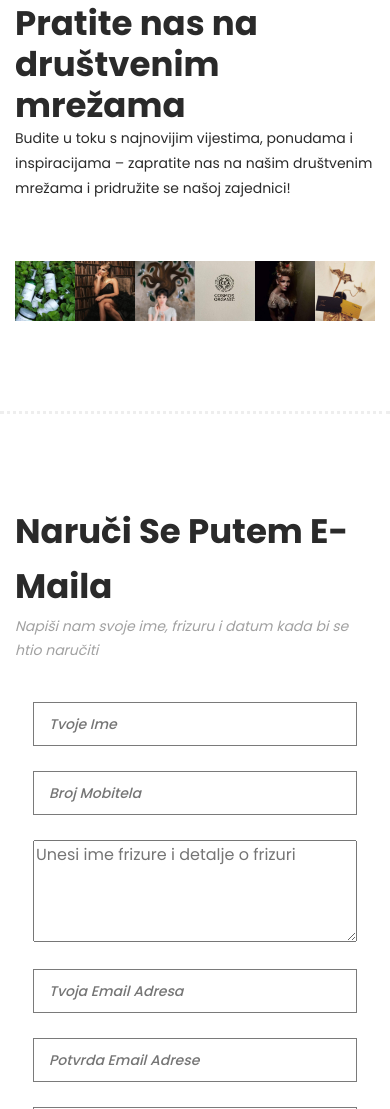
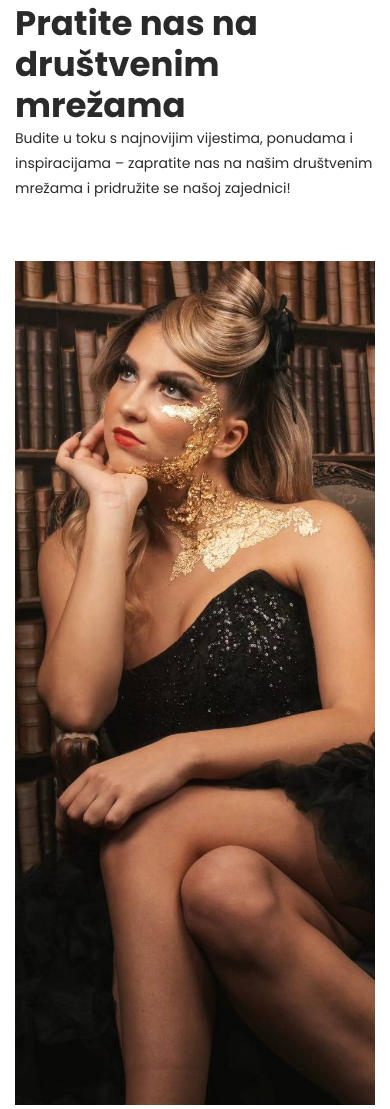
Before and after one commit to Kukii258/FrizerskiSalon, a Django app: page / in a window 390 px wide. Shown: the part 5391-6500 px from the top of the page. Run offline with Django 5.2, Linux system fonts and the light colour scheme; data that the repository does not hold is empty; parts of the project's set-up code (start-up, migrations or seed data) failed here and were passed over; some libraries are stand-ins or nearby versions.

Commit message:
Social media

```diff
--- a/salon_jelena/static/css/templatemo-hexashop.css
+++ b/salon_jelena/static/css/templatemo-hexashop.css
@@ -2555,3 +2555,34 @@ footer .col-lg-2 {
   }
 
 }
+.col-2:first-child .fa-facebook{
+  display: none;
+  }
+@media (max-width: 767px) {
+  .images .col-2:not(:first-child) {
+    display: none !important;
+  }
+
+  .images .col-2:first-child {
+    width: 100% !important;
+    max-width: 100% !important;
+    flex: 0 0 100% !important; /* Override Bootstrap's column sizing */
+  }
+
+  .images .col-2:first-child .thumb {
+    height: 100vh !important;
+    display: flex !important;
+    justify-content: center;
+    align-items: center;
+  }
+
+  .images .col-2:first-child img {
+    width: 100% !important;
+    height: 100vh !important;
+    object-fit: cover !important;
+    display: block;
+  }
+  .col-2:first-child .fa-facebook{
+  display: block !important;
+  }
+}
--- a/salon_jelena/templates/html/index.html
+++ b/salon_jelena/templates/html/index.html
@@ -753,23 +753,26 @@
         <div class="col-2">
           <div class="thumb">
             <div class="icon">
-              <a href="https://www.instagram.com/jelenafrizerskisalon/">
-                <h6>Products</h6>
+              <a  href="https://www.instagram.com/jelenafrizerskisalon/">
                 <i class="fa fa-instagram"></i>
               </a>
+              <a href="https://www.facebook.com/frizerski.studio.jelena/?locale=hr_HR">
+                <h6>Aesthetic</h6>
+                <i class="fa fa-facebook" style="margin-left: 30px;"></i>
+              </a>
             </div>
-            <img src="{% static 'images/insta1.jpg' %}" alt="" />
+            <img src="{% static 'images/insta2.jpg' %}" alt="" class="mobile_image" />
           </div>
         </div>
         <div class="col-2">
           <div class="thumb">
             <div class="icon">
               <a href="https://www.facebook.com/frizerski.studio.jelena/?locale=hr_HR">
-                <h6>Aesthetic</h6>
+                <h6>Products</h6>
                 <i class="fa fa-facebook"></i>
               </a>
             </div>
-            <img src="{% static 'images/insta2.jpg' %}" alt="" />
+            <img src="{% static 'images/insta1.jpg' %}" alt="" />
           </div>
         </div>
         <div class="col-2">
@@ -787,7 +790,7 @@
           <div class="thumb">
             <div class="icon">
               <a href="https://www.facebook.com/frizerski.studio.jelena/?locale=hr_HR">
-                <h6>Aesthetic</h6>
+                <h6>Ideas</h6>
                 <i class="fa fa-facebook"></i>
               </a>
             </div>
@@ -809,7 +812,7 @@
           <div class="thumb">
             <div class="icon">
               <a href="https://www.facebook.com/frizerski.studio.jelena/?locale=hr_HR">
-                <h6>Aesthetic</h6>
+                <h6>New</h6>
                 <i class="fa fa-facebook"></i>
               </a>
             </div>
```
